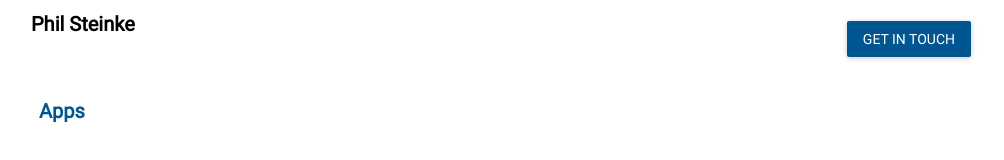
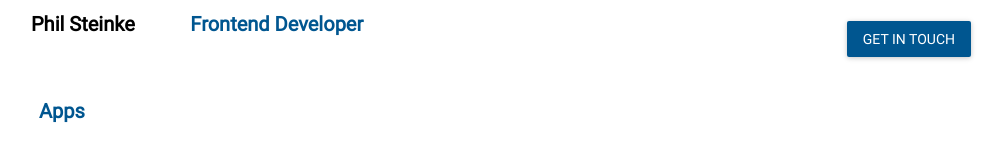
Before and after one commit to 5l1v3r1/resume-1, a React (Create React App) app: page / in a window 1280 px wide. Shown: the top 160 px of the page, without its empty margins (139-1143 px from the left). Built offline with nearby package versions, Linux system fonts and the light colour scheme; no server answers.

Commit message:
Added frontend dev to title

```diff
--- a/src/components/Header/Header.jsx
+++ b/src/components/Header/Header.jsx
@@ -3,6 +3,7 @@ import { Link } from 'react-router-dom';
 import { Row, Col } from 'react-flexbox-grid';
 import getMuiTheme from 'material-ui/styles/getMuiTheme';
 import RaisedButton from 'material-ui/RaisedButton';
+import ResumeBaseTheme from '../../theme/resumeBaseTheme';
 
 const muiTheme = getMuiTheme({
   profilePhoto: {
@@ -22,12 +23,14 @@ const muiTheme = getMuiTheme({
 });
 
 const Header = () => (
-  // <Row center="xs">
   <Row>
-    <Col xs={12} sm={6} md={6} lg={6}>
-      <h1> Phil Steinke </h1>
+    <Col xs={12} sm={6} md={2} lg={2}>
+      <h1>Phil Steinke</h1>
     </Col>
     <Col xs={12} sm={6} md={6} lg={6}>
+      <h1 style={{ color: ResumeBaseTheme.palette.primary1Color }}>Frontend Developer</h1>
+    </Col>
+    <Col xs={12} sm={6} md={4} lg={4}>
       <RaisedButton
         containerElement={<Link to="/contact" />}
         label="Get in touch"
```
